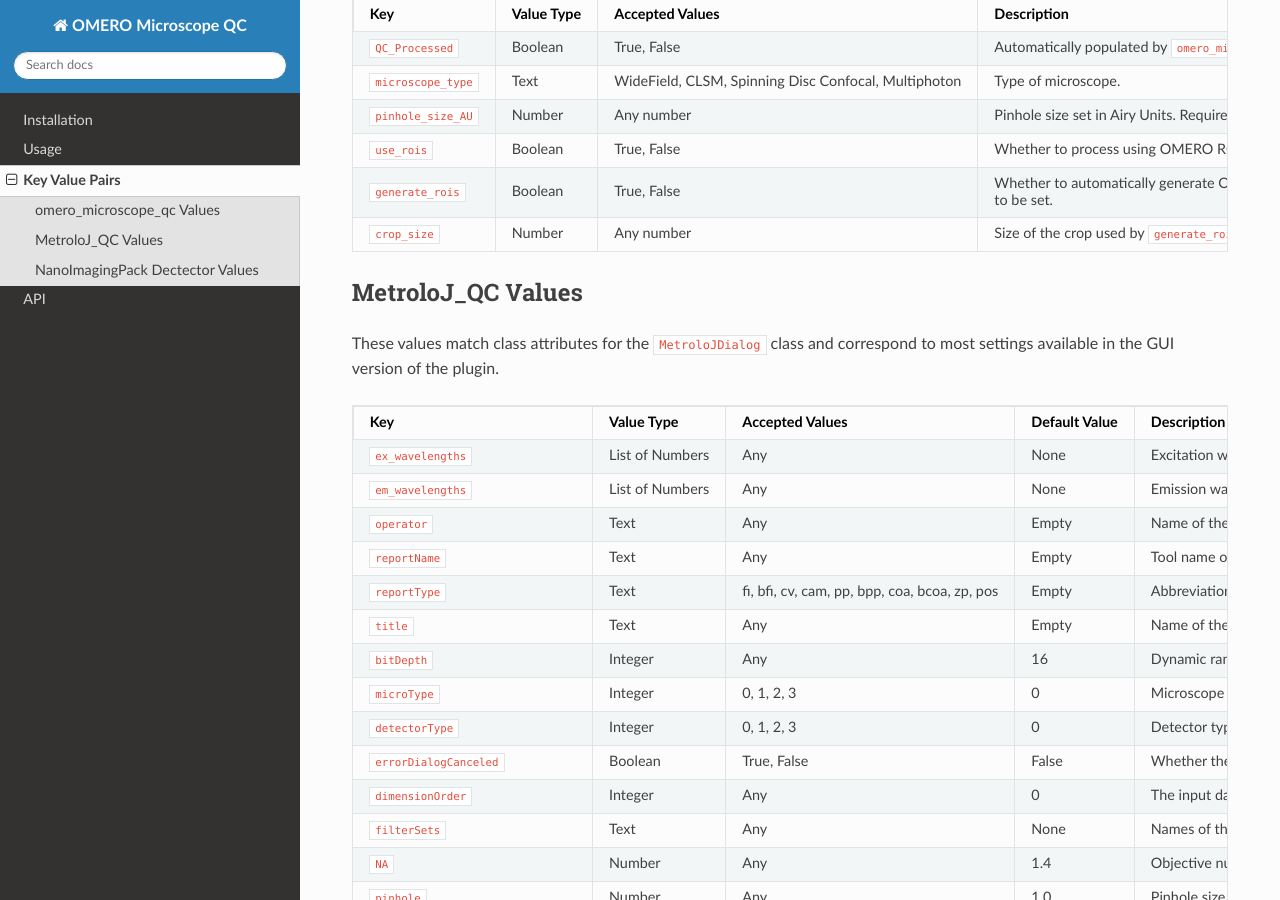
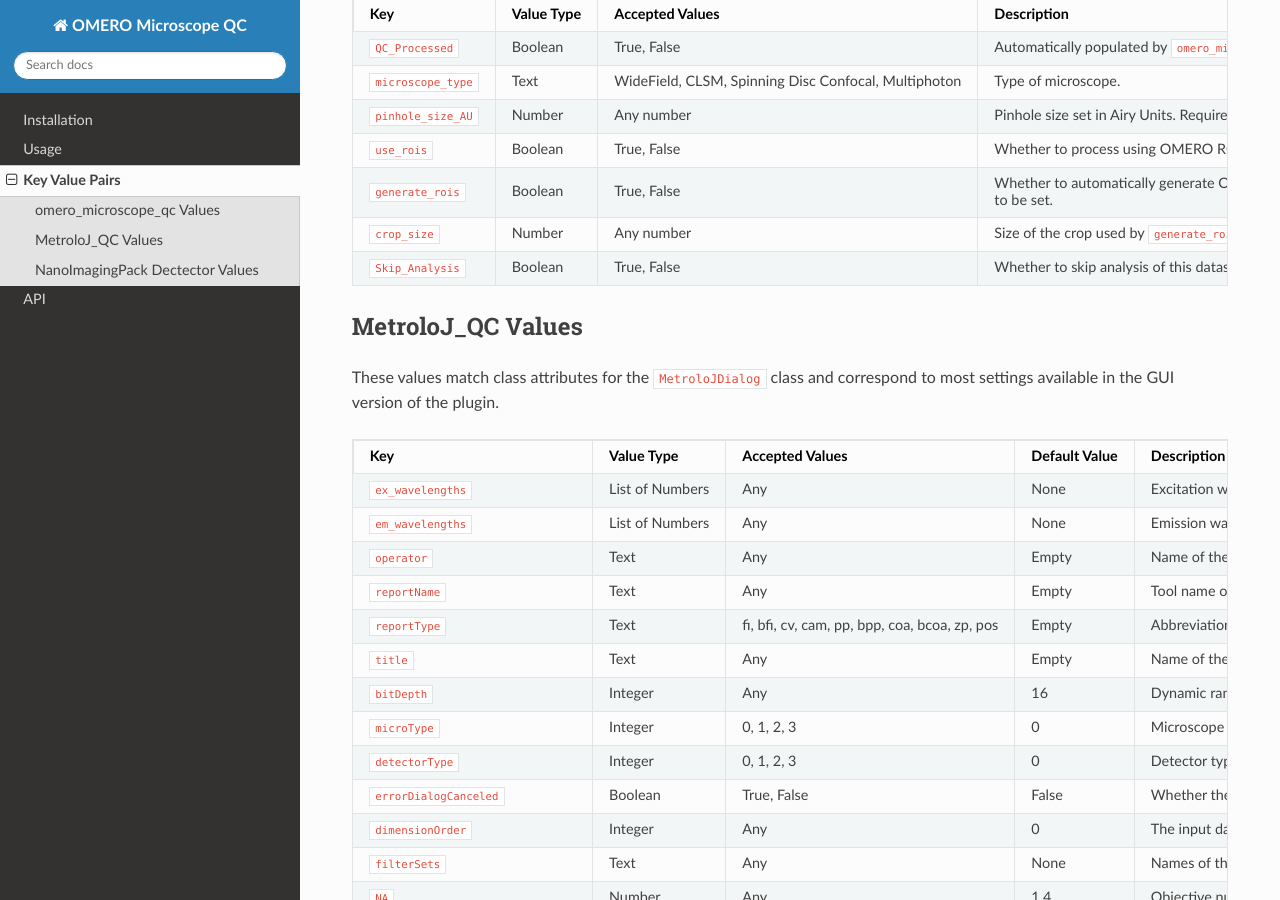
Before and after one commit to NCL-ImageAnalysis/Omero_Microscope_QC, a Sphinx documentation site: the page built from docs/key_value_pairs.rst, in a window 1280 px wide and 900 px high, scrolled down 389 px. Built offline with Sphinx 7.4.7 and the Read the Docs theme 3.1.0, drawn with Linux system fonts in a browser that asks for light colours.

Commit message:
added missing kvpair

```diff
--- a/docs/key_value_pairs.rst
+++ b/docs/key_value_pairs.rst
@@ -44,6 +44,10 @@
      - Number
      - Any number
      - Size of the crop used by ``generate_rois`` in scaled units.
+   * - ``Skip_Analysis``
+     - Boolean
+     - True, False
+     - Whether to skip analysis of this dataset/image. Useful for excluding images that are not suitable for analysis.
 
 MetroloJ_QC Values
 ------------------
```
